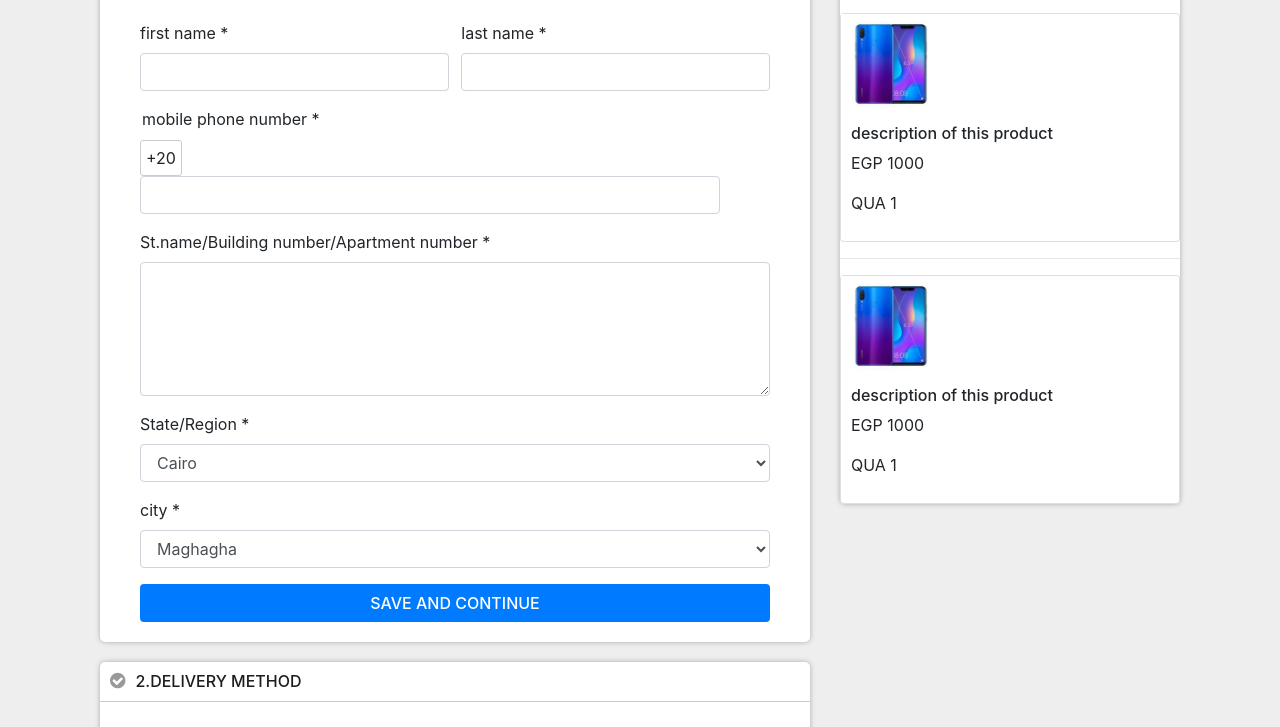
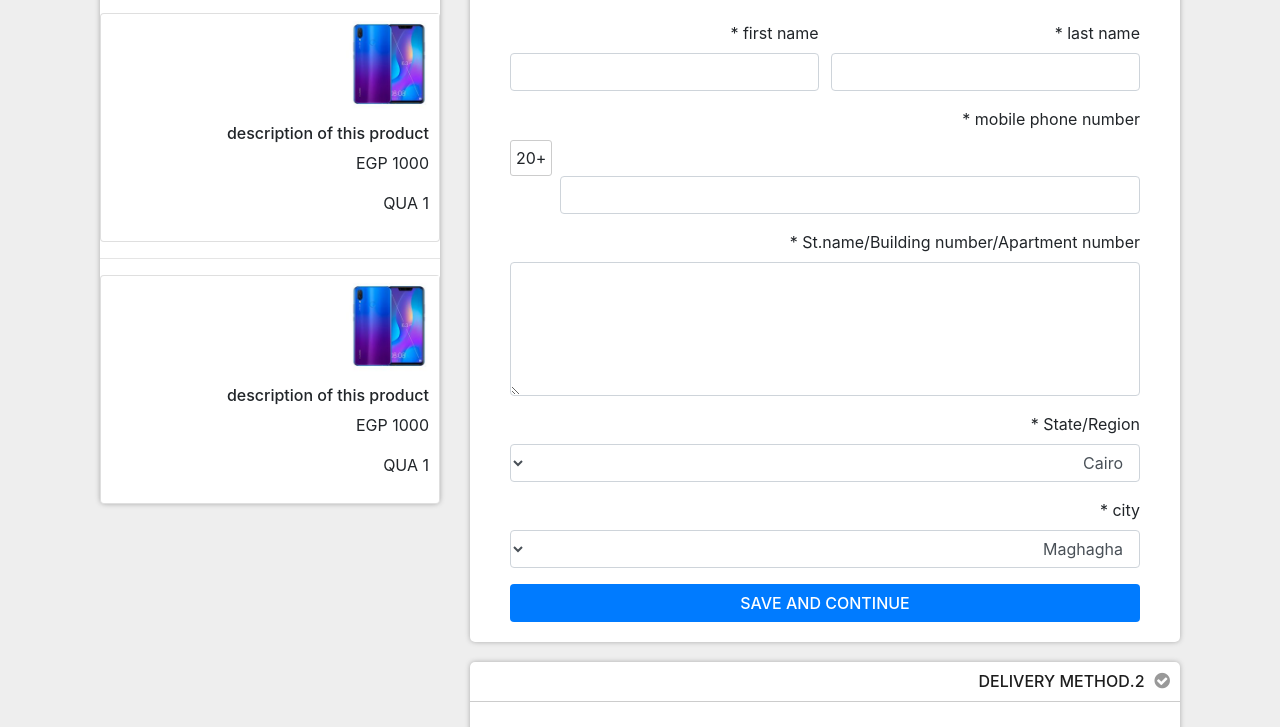
Before and after one commit to moazabdelrazek/shrouq, a plain HTML site: page check-out.html in a window 1280 px wide. Shown: the part 102-829 px from the top of the page. Drawn offline with nearby package versions, Linux system fonts and the light colour scheme.

Commit message:
end edit element to style ar

```diff
--- a/check-out.html
+++ b/check-out.html
@@ -7,12 +7,13 @@
         <link href="https://stackpath.bootstrapcdn.com/font-awesome/4.7.0/css/font-awesome.min.css" rel="stylesheet" integrity="sha384-wvfXpqpZZVQGK6TAh5PVlGOfQNHSoD2xbE+QkPxCAFlNEevoEH3Sl0sibVcOQVnN" crossorigin="anonymous">
         <link rel="stylesheet" href="css/checkout.css">
         <link rel="stylesheet" href="css/media.css">
+        <link rel="stylesheet" href="css/style.ar.css">
     </head>
     <body>
         <div class="check-out">
             <div class="container">
-                <div class="row">
-                    <div class="col-lg-8 check-details">
+                <div class="row fx-dir-res">
+                    <div class="col-lg-8 check-details dir-right txt-right">
                         <h4>checkout</h4>
                         <div class="address-details">
                             <h5><i class="fa fa-check-circle" aria-hidden="true"></i>1.address details</h5>
@@ -94,7 +95,7 @@
                                 <div class="form-check">
                                     <label class="form-check-label">
                                         <input type="radio" class="form-check-input" name="optradio">
-                                        <i class="fa fa-money" aria-hidden="true"></i>Cash On Delivery
+                                        <i class="fa fa-money mx-2" aria-hidden="true"></i>Cash On Delivery
                                         <p>If you select Cash On Delivery, you can pay for your package when our Delivery Associates bring it to your door step or when you pick it up at one of our Pickup Stations</p>
                                         <ol>
                                             <li>We only accept Egyptian Pound</li>
@@ -106,7 +107,7 @@
                                 <div class="form-check">
                                     <label class="form-check-label">
                                         <input type="radio" class="form-check-input" name="optradio">
-                                        <i class="fa fa-cc-mastercard" aria-hidden="true"></i>Pay with your Mobile Wallet “VCN”
+                                        <i class="fa fa-cc-mastercard mx-2" aria-hidden="true"></i>Pay with your Mobile Wallet “VCN”
                                     </label>
                                 </div><hr>
                                 <p>Do you have a voucher?</p>
@@ -118,7 +119,7 @@
                         </div>
                     </div>
                     <div class="col-lg-4">
-                        <div class="your-order">
+                        <div class="your-order dir-right txt-right">
                             <h4>your order</h4><hr>
                             <div class="card">
                                 <img src="images/pro1.jpg">
--- a/css/style.ar.css
+++ b/css/style.ar.css
@@ -338,3 +338,11 @@ aside ul li .fa {
     left: 10px;
 }
 /*End style user-home.html*/
+
+
+/*Start style check-out.html*/
+.check-out .check-details>div h5 .fa {
+    margin-right: 0;
+    margin-left: 10px;
+}
+/*End style check-out.html*/
```
